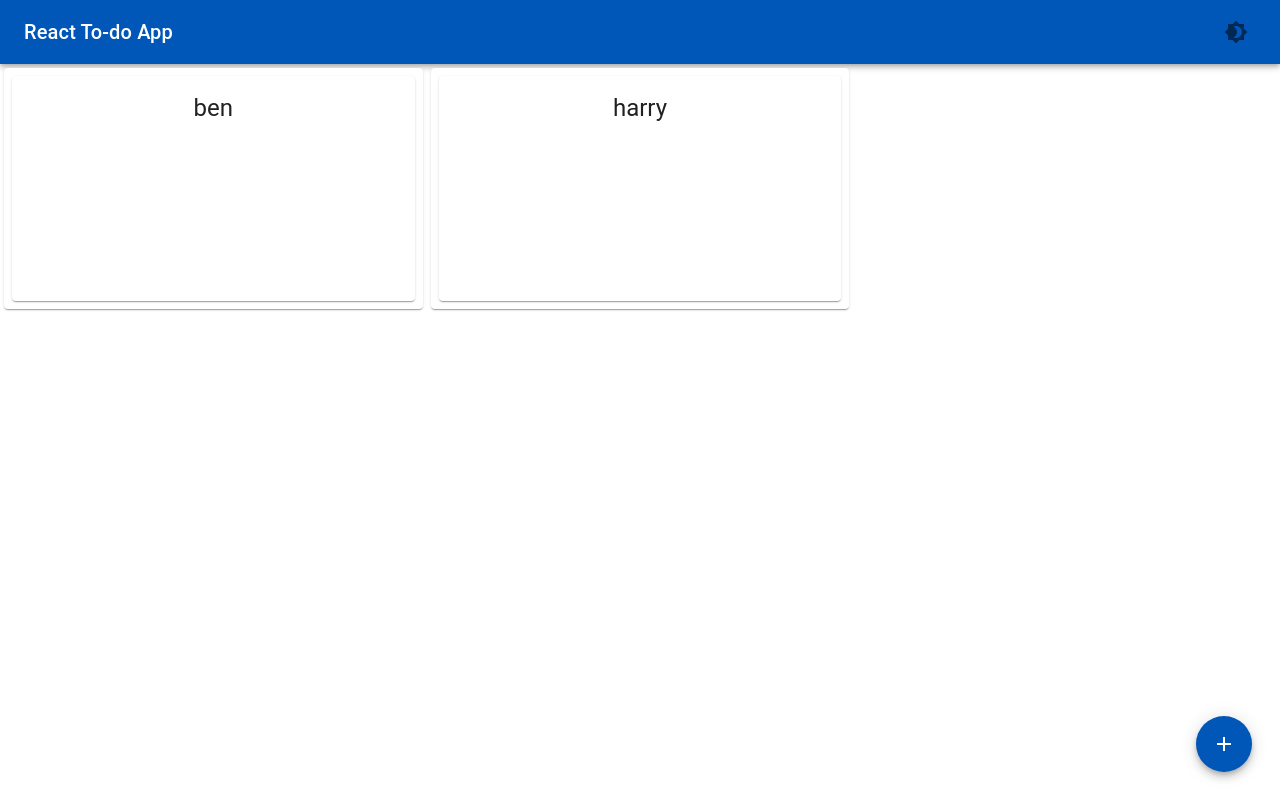
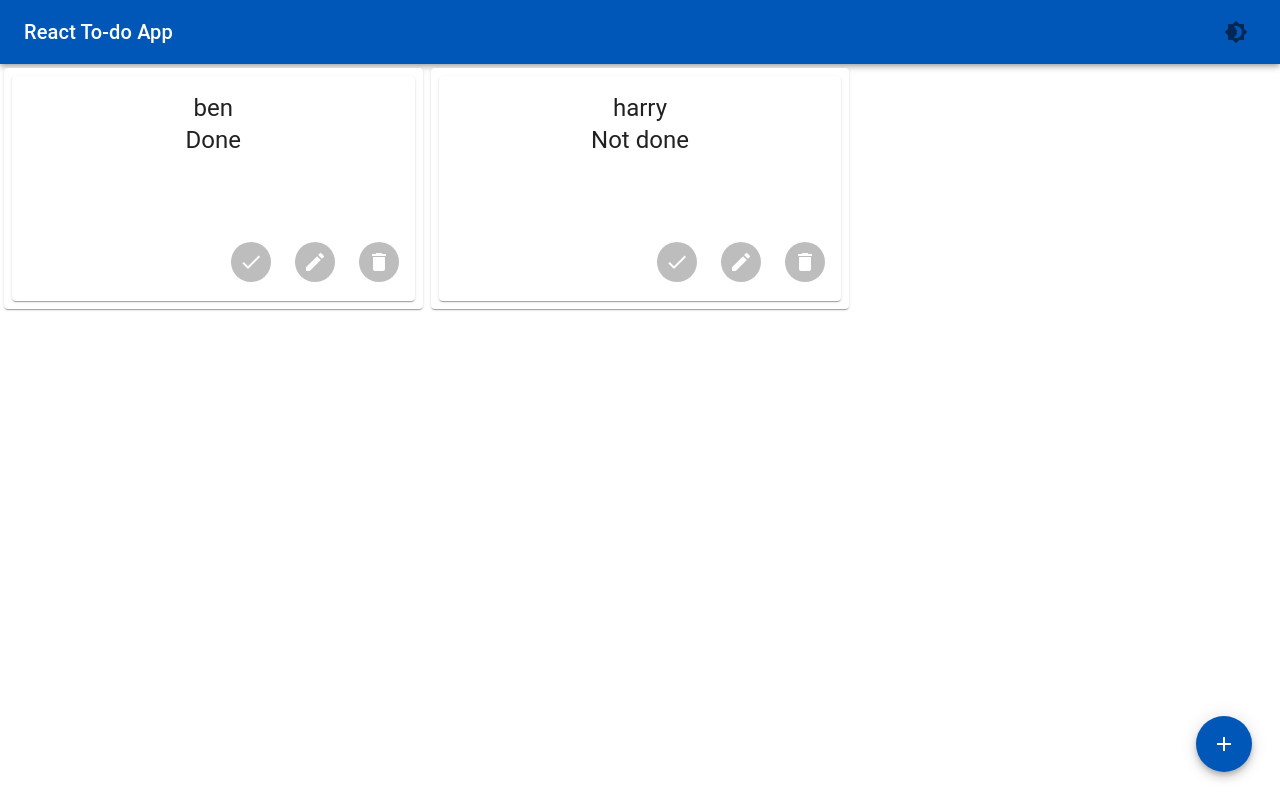
Before and after one commit to benjaminpritchard230/react-redux-typescript-todo, a React (Create React App) app: page / in a window 1280 px wide. Built offline with nearby package versions, Linux system fonts and the light colour scheme.

Commit message:
Add buttons to task cards

```diff
--- a/src/components/TaskCard.tsx
+++ b/src/components/TaskCard.tsx
@@ -13,6 +13,7 @@ import { useDispatch } from "react-redux";
 import TextField from "@mui/material/TextField";
 import { edit } from "../features/taskList/taskListSlice";
 import { Task } from "../features/taskList/taskListSlice";
+import TaskCardButtons from "./TaskCardButtons";
 
 interface Props {
   task: Task;
@@ -38,19 +39,22 @@ const TaskCard = ({ task }: Props) => {
         <Card sx={{ minWidth: 275, minHeight: 225 }}>
           <CardContent sx={{ minHeight: 150 }}>
             <Typography variant={"h5"}>{task.name}</Typography>
+            <Typography variant={"h5"}>
+              {task.done ? "Done" : "Not done"}
+            </Typography>
           </CardContent>
 
           <CardActions style={style}>
-            {/* <TaskCardButtons
+            <TaskCardButtons
               key={task.id}
               task={task}
-              editDialog={editDialog}
-              setEditDialog={setEditDialog}
-              editText={editText}
-              setEditText={setEditText}
-              editBox={editBox}
-              setEditBox={setEditBox}
-            /> */}
+              // editDialog={editDialog}
+              // setEditDialog={setEditDialog}
+              // editText={editText}
+              // setEditText={setEditText}
+              // editBox={editBox}
+              // setEditBox={setEditBox}
+            />
           </CardActions>
         </Card>
       </Item>
--- /dev/null
+++ b/src/components/TaskCardButtons.tsx
@@ -0,0 +1,67 @@
+import * as React from "react";
+import Avatar from "@mui/material/Avatar";
+import Stack from "@mui/material/Stack";
+import DoneIcon from "@mui/icons-material/Done";
+import DeleteIcon from "@mui/icons-material/Delete";
+import IconButton from "@mui/material/IconButton";
+import EditIcon from "@mui/icons-material/Edit";
+import { useDispatch } from "react-redux";
+import { done, remove } from "../features/taskList/taskListSlice";
+import Tooltip from "@mui/material/Tooltip";
+import { Task } from "../features/taskList/taskListSlice";
+// import { Icons } from 'material-table';
+
+interface Props {
+  task: Task;
+}
+
+const TaskCardButtons = ({ task }: Props) => {
+  const dispatch = useDispatch();
+  const handleDoneClick = (): void => {
+    dispatch(done(task.id));
+  };
+  return (
+    <Stack
+      direction="row"
+      justifyContent={"flex-end"}
+      alignItems="center"
+      spacing={1}
+    >
+      <Tooltip title="Done" placement="top">
+        <IconButton
+          onClick={() => {
+            handleDoneClick();
+          }}
+        >
+          <Avatar>
+            <DoneIcon />
+          </Avatar>
+        </IconButton>
+      </Tooltip>
+      <Tooltip title="Edit title" placement="top">
+        <IconButton
+          onClick={() => {
+            // setEditBox(!editBox);
+          }}
+        >
+          <Avatar>
+            <EditIcon sx={{ "&:hover": { color: "yellow" } }} />
+          </Avatar>
+        </IconButton>
+      </Tooltip>
+      <Tooltip title="Delete" placement="top">
+        <IconButton
+          onClick={() => {
+            // handleDeleteClick();
+          }}
+        >
+          <Avatar>
+            <DeleteIcon sx={{ "&:hover": { color: "red" } }} />
+          </Avatar>
+        </IconButton>
+      </Tooltip>
+    </Stack>
+  );
+};
+
+export default TaskCardButtons;
```
